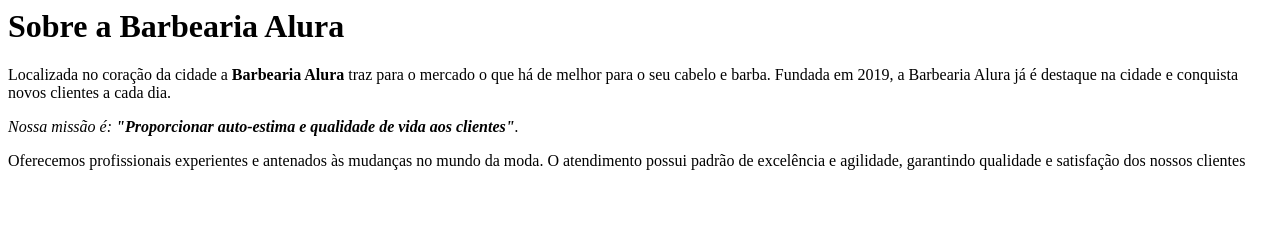
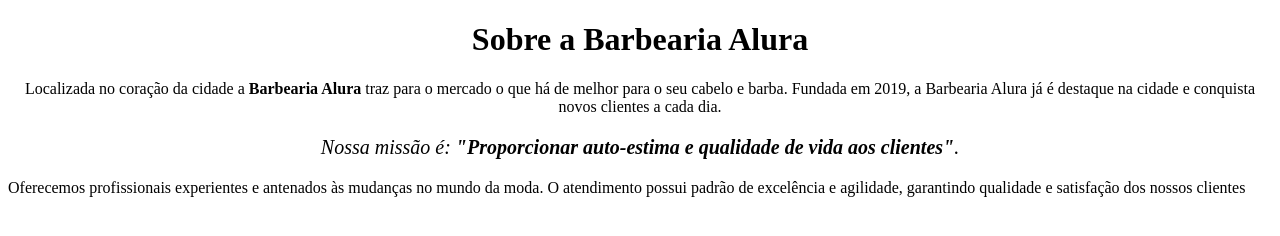
Before and after one commit to joaoeduard/programacao.html, a plain HTML site: page index.html in a window 1280 px wide. Drawn offline with Linux system fonts and the light colour scheme.

Commit message:
Add files via upload

```diff
--- a/index.html
+++ b/index.html
@@ -1,7 +1,31 @@
-<h1>Sobre a Barbearia Alura</h1>
+<!DOCTYPE html>
 
-<p>Localizada no coração da cidade a <strong>Barbearia Alura</strong> traz para o mercado o que há de melhor para o seu cabelo e barba. Fundada em 2019, a Barbearia Alura já é destaque na cidade e conquista novos clientes a cada dia.</p>
+<html lang="pt-br">
 
-<p><em>Nossa missão é: <strong> "Proporcionar auto-estima e qualidade de vida aos clientes"</strong>.</em></p
+	<head>
+		<meta charset="UTF-8">
+		<title>barbearia alura</title>
 
-<p>Oferecemos profissionais experientes e antenados às mudanças no mundo da moda. O atendimento possui padrão de excelência e agilidade, garantindo qualidade e satisfação dos nossos clientes</p>
+		<style>
+
+			p {
+
+				text-align:center;
+			}
+
+		</style>
+
+	</head>
+
+
+	<body>
+
+		<h1 style="text-align:center;">Sobre a Barbearia Alura</h1>
+
+		<p style="font-size:center;">Localizada no coração da cidade a <strong>Barbearia Alura</strong> traz para o mercado o que há de melhor para o seu cabelo e barba. Fundada em 2019, a Barbearia Alura já é destaque na cidade e conquista novos clientes a cada dia.</p>
+
+		<p style="font-size:20px; text-align:center"><em>Nossa missão é: <strong> "Proporcionar auto-estima e qualidade de vida aos clientes"</strong>.</em></p
+
+		<p style="text-align:center;">Oferecemos profissionais experientes e antenados às mudanças no mundo da moda. O atendimento possui padrão de excelência e agilidade, garantindo qualidade e satisfação dos nossos clientes</p>
+	</body>
+</html>
```
